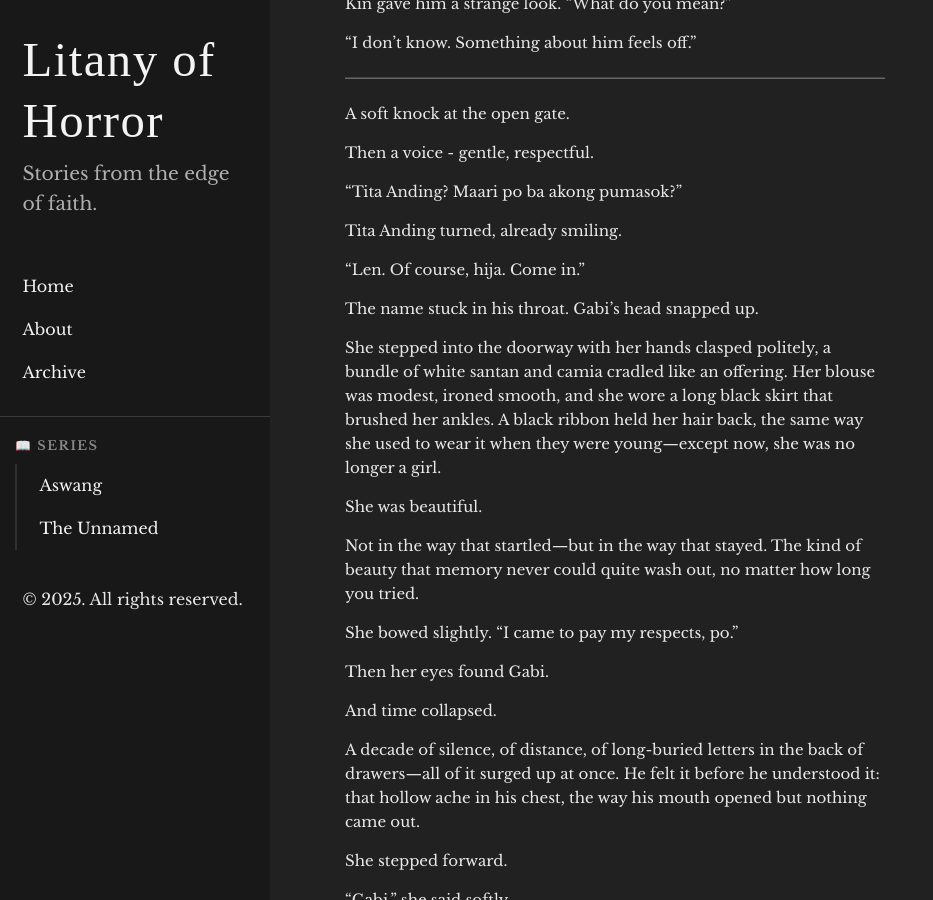
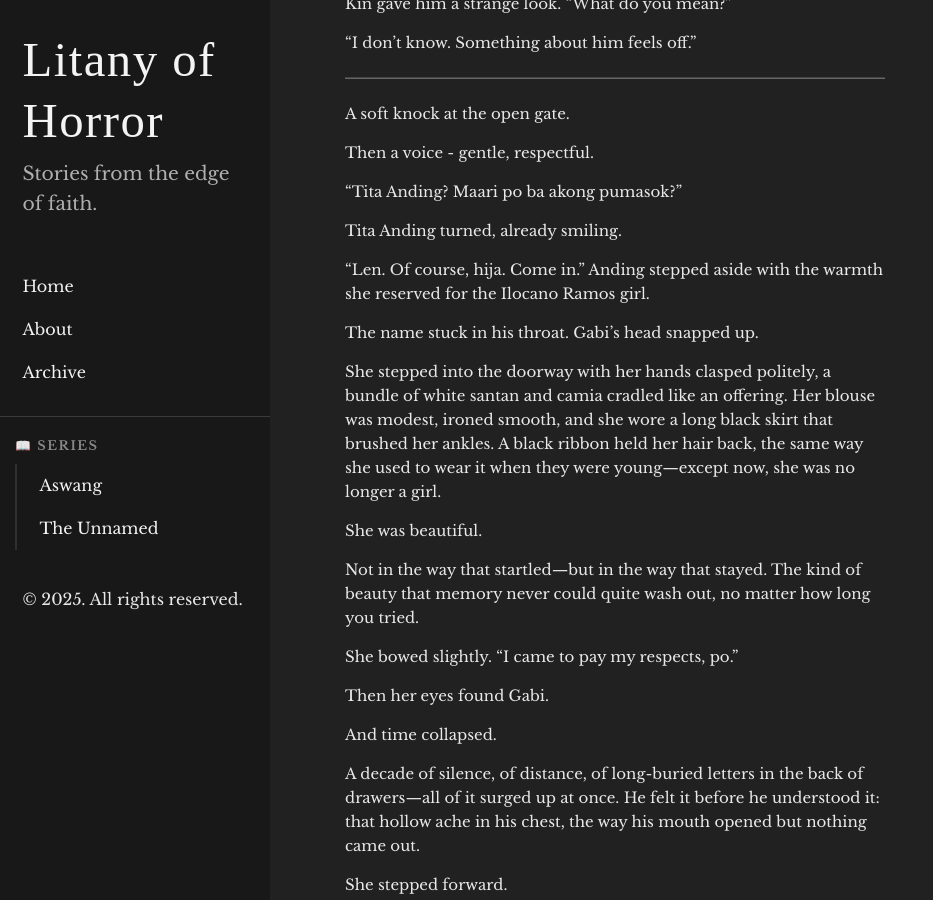
Before and after one commit to fearfulsmtry/litany-of-horror, a Jekyll site: the page built from _posts/2025-08-15-the-unnamed-part-i.md, in a window 1280 px wide and 900 px high, scrolled down 6868 px. Shown: the whole window, without its empty margins (0-933 px from the left). Built offline with Jekyll 4.4.1, drawn with Linux system fonts in a browser that asks for light colours; some web fonts are replaced.

Commit message:
Polish The Unnamed series with subtle character and narrative refinements
Part I enhancement:
- Added character depth to Anding's introduction of Len, showing her warmth for 'the Ilocano Ramos girl'
- Enriches the sense of community connections and Len's place in the family dynamics

Part III correction:
- Fixed grammatical consistency in photo inscription description
- Changed 'two words' to 'one word' for the single Ilonggo term 'Kabsat (brother)'
- Maintains authenticity of the bilingual narrative elements

These small adjustments improve character relationships and narrative precision without altering the core story flow.

```diff
--- a/_posts/2025-08-15-the-unnamed-part-i.md
+++ b/_posts/2025-08-15-the-unnamed-part-i.md
@@ -283,7 +283,7 @@ Then a voice - gentle, respectful.
 
 Tita Anding turned, already smiling.
 
-“Len. Of course, hija. Come in.”
+“Len. Of course, hija. Come in.” Anding stepped aside with the warmth she reserved for the Ilocano Ramos girl.
 
 The name stuck in his throat. Gabi’s head snapped up.
 
```
Also changed, not shown: _posts/2025-08-16-the-unnamed-part-iii.md (+1 -1 lines).
